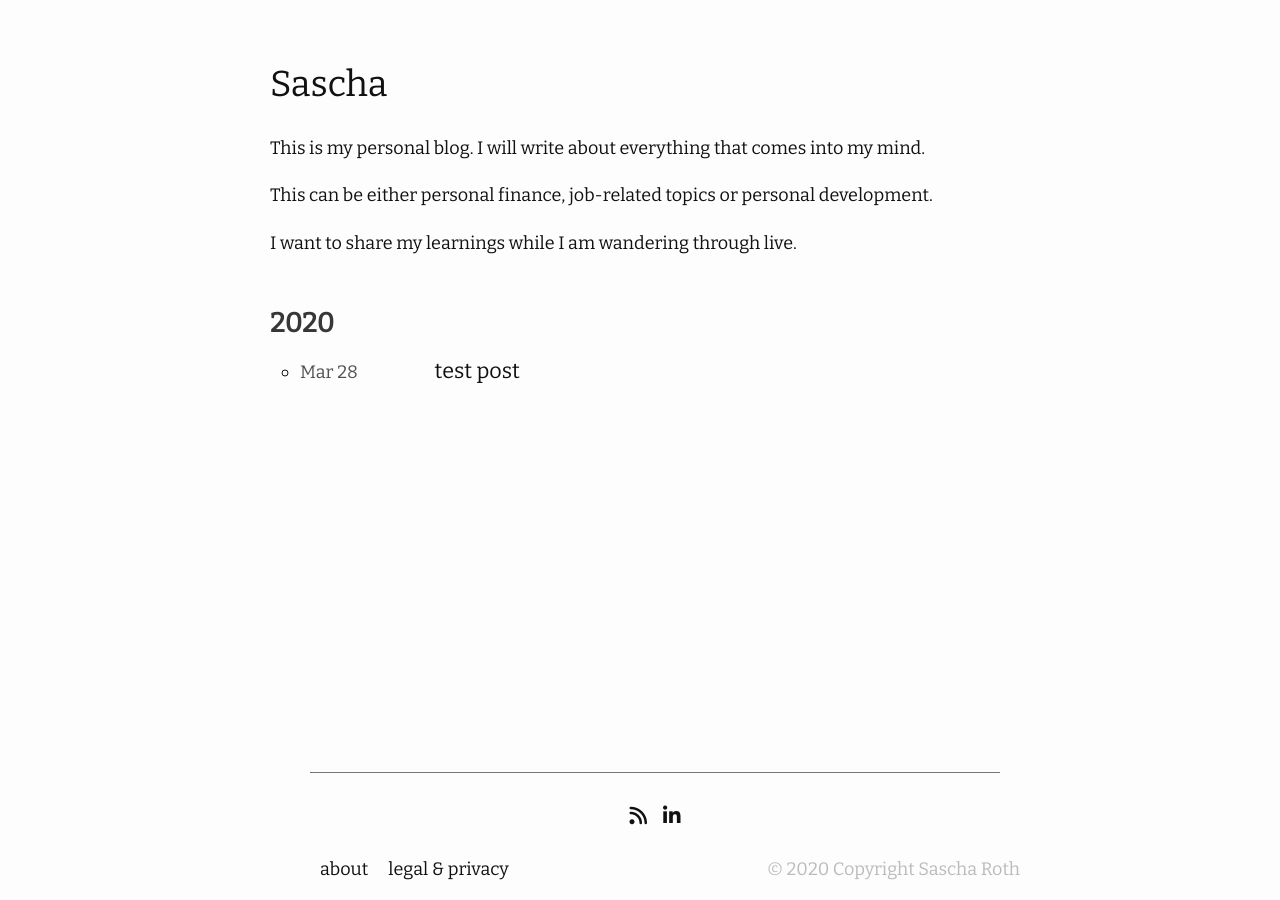
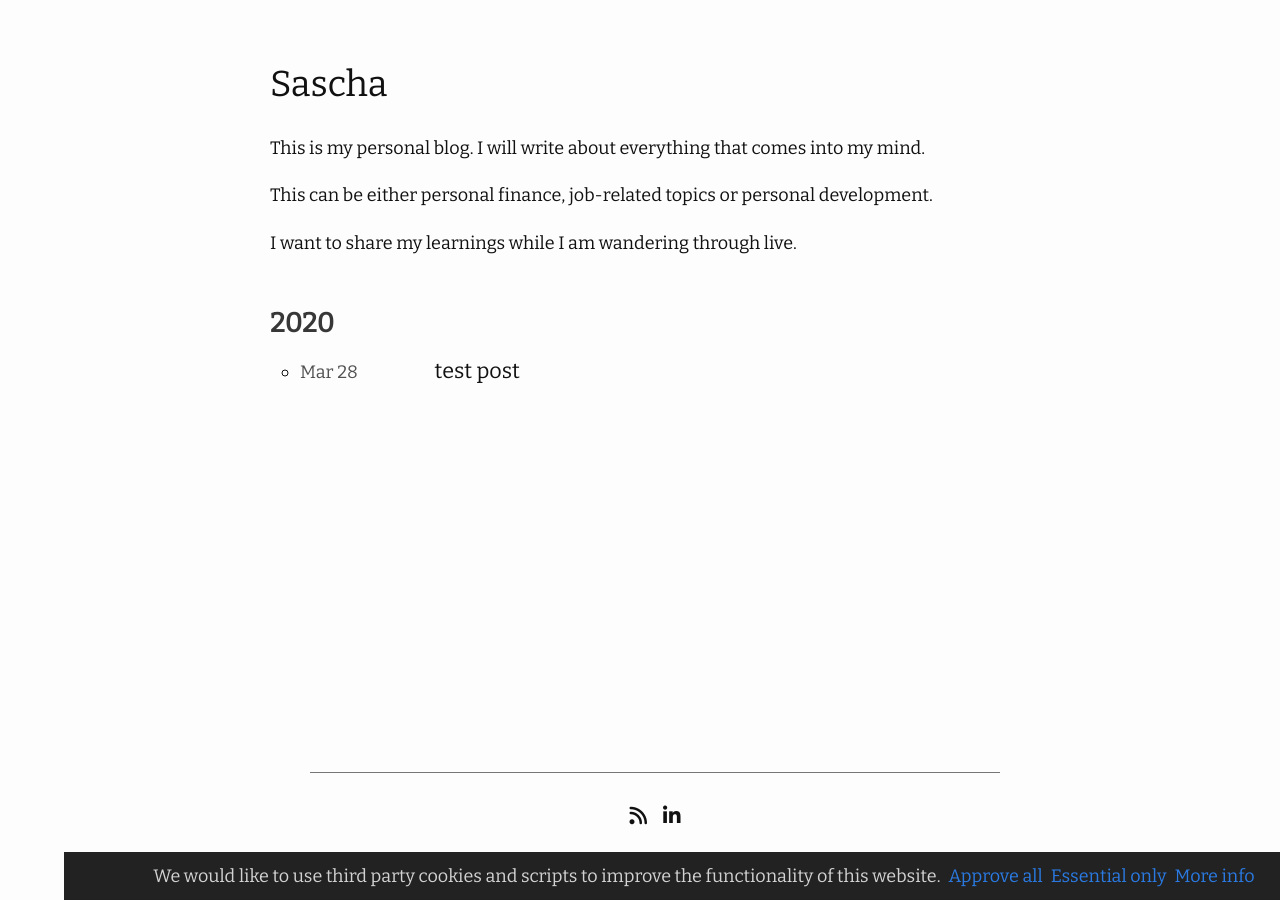
Before and after one commit to Ashjawik/ashjawik.github.io, a Jekyll site: the page built from index.md, in a window 1280 px wide. Built offline with Jekyll 4.4.1, drawn with Linux system fonts in a browser that asks for light colours; nearby versions of some CDN libraries; part of the change alters nothing that is shown.

Commit message:
cookie consent banner for DSGVO
added cookie consent https://jekyllcodex.org/without-plugin/cookie-consent/
added differentiation between essential and marketing cookies
moved GTAG to GTM

```diff
--- /dev/null
+++ b/_includes/cookie-consent.html
@@ -0,0 +1,56 @@
+<style>
+    #cookie-notice {padding: 0.5rem 1rem; display: none; text-align: center; position: fixed; bottom: 0; width: calc(100% - 2rem); background: #222; color: rgba(255,255,255,0.8);}
+    #cookie-notice a {display: inline-block; cursor: pointer; margin-left: 0.5rem;}
+    @media (max-width: 767px) {
+        #cookie-notice span {display: block; padding-top: 3px; margin-bottom: 1rem;}
+        #cookie-notice a {position: relative; bottom: 4px;}
+    }
+</style>
+<div id="cookie-notice"><span>We would like to use third party cookies and scripts to improve the functionality of this website.</span><a id="cookie-notice-accept" class="btn btn-primary btn-sm">Approve all</a><a id="cookie-notice-essential" class="btn btn-primary btn-sm">Essential only</a><a href="/legal" class="btn btn-primary btn-sm">More info</a></div>
+<script>
+    function createCookie(name,value,days) {
+        var expires = "";
+        if (days) {
+            var date = new Date();
+            date.setTime(date.getTime() + (days*24*60*60*1000));
+            expires = "; expires=" + date.toUTCString();
+        }
+        document.cookie = name + "=" + value + expires + "; path=/";
+    }
+    function readCookie(name) {
+        var nameEQ = name + "=";
+        var ca = document.cookie.split(';');
+        for(var i=0;i < ca.length;i++) {
+            var c = ca[i];
+            while (c.charAt(0)==' ') c = c.substring(1,c.length);
+            if (c.indexOf(nameEQ) == 0) return c.substring(nameEQ.length,c.length);
+        }
+        return null;
+    }
+    function eraseCookie(name) {
+        createCookie(name,"",-1);
+    }
+
+    if(readCookie('cookie-notice-dismissed')=='true') {
+        if(readCookie('cookie-notice-type')=='all'){
+            {%- if jekyll.environment == 'production' -%}
+                {%- include gtm.html -%}
+            {% endif %}
+        }
+    } else {
+        document.getElementById('cookie-notice').style.display = 'block';
+    }
+    document.getElementById('cookie-notice-accept').addEventListener("click",function() {
+        createCookie('cookie-notice-dismissed','true',31);
+        createCookie('cookie-notice-type','all',31);
+        location.reload();
+        document.getElementById('cookie-notice').style.display = 'none';
+    });
+    document.getElementById('cookie-notice-essential').addEventListener("click",function(){
+        createCookie('cookie-notice-dismissed','true',31);
+        createCookie('cookie-notice-type','essential',31);
+        location.reload();
+        document.getElementById('cookie-notice').style.display = 'none';
+    });
+
+</script>
--- a/_includes/google-analytics.html
+++ /dev/null
@@ -1,17 +0,0 @@
-<script
-  async
-  src="https://www.googletagmanager.com/gtag/js?id={{ site.google_analytics }}"
-></script>
-<script>
-  window["ga-disable-{{ site.google_analytics }}"] =
-    window.doNotTrack === "1" ||
-    navigator.doNotTrack === "1" ||
-    navigator.doNotTrack === "yes" ||
-    navigator.msDoNotTrack === "1";
-  window.dataLayer = window.dataLayer || [];
-  function gtag() {
-    dataLayer.push(arguments);
-  }
-  gtag("js", new Date());
-  gtag("config", "{{ site.google_analytics }}");
-</script>
--- /dev/null
+++ b/_includes/gtm.html
@@ -0,0 +1,7 @@
+ <!-- Google Tag Manager -->
+(function(w,d,s,l,i){w[l]=w[l]||[];w[l].push({'gtm.start':
+  new Date().getTime(),event:'gtm.js'});var f=d.getElementsByTagName(s)[0],
+  j=d.createElement(s),dl=l!='dataLayer'?'&l='+l:'';j.async=true;j.src=
+  'https://www.googletagmanager.com/gtm.js?id='+i+dl;f.parentNode.insertBefore(j,f);
+  })(window,document,'script','dataLayer','GTM-PXH76PG');
+  <!-- End Google Tag Manager -->
--- a/_includes/head.html
+++ b/_includes/head.html
@@ -50,7 +50,4 @@
 
   <link type="application/atom+xml" rel="alternate" href="{{ "/feed.xml" | prepend: site.baseurl | prepend: site.url }}" title="{{site.title}}" />
 
-  {%- if jekyll.environment == 'production' and site.google_analytics -%}
-  {%- include google-analytics.html -%}
-  {%- endif -%}
 </head>
--- a/_layouts/default.html
+++ b/_layouts/default.html
@@ -8,5 +8,6 @@
         </div>
     </main>
         {%- include footer.html -%}
+        {%- include cookie-consent.html -%}
     </body>
 </html>
```
